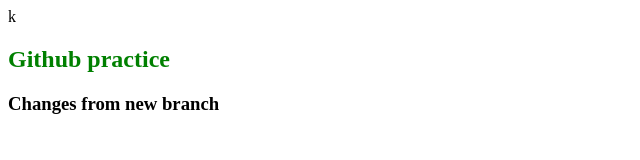
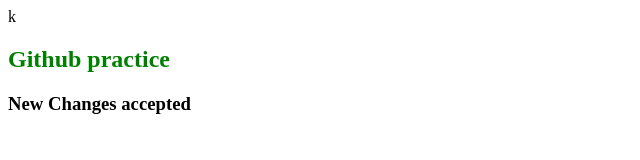
Before and after one commit to navanee1609/git-practice, a plain HTML site: page index.html in a window 1280 px wide. Shown: the full height of the page, 0-640 px from the left. Drawn offline with Linux system fonts and the light colour scheme.

Commit message:
New Updated text

```diff
--- a/index.html
+++ b/index.html
@@ -8,6 +8,6 @@
 </head>
 <body>
     <h2>Github practice</h2>
-    <h3>Changes from new branch</h3>
+    <h3>New Changes accepted</h3>
 </body>
 </html>
```
